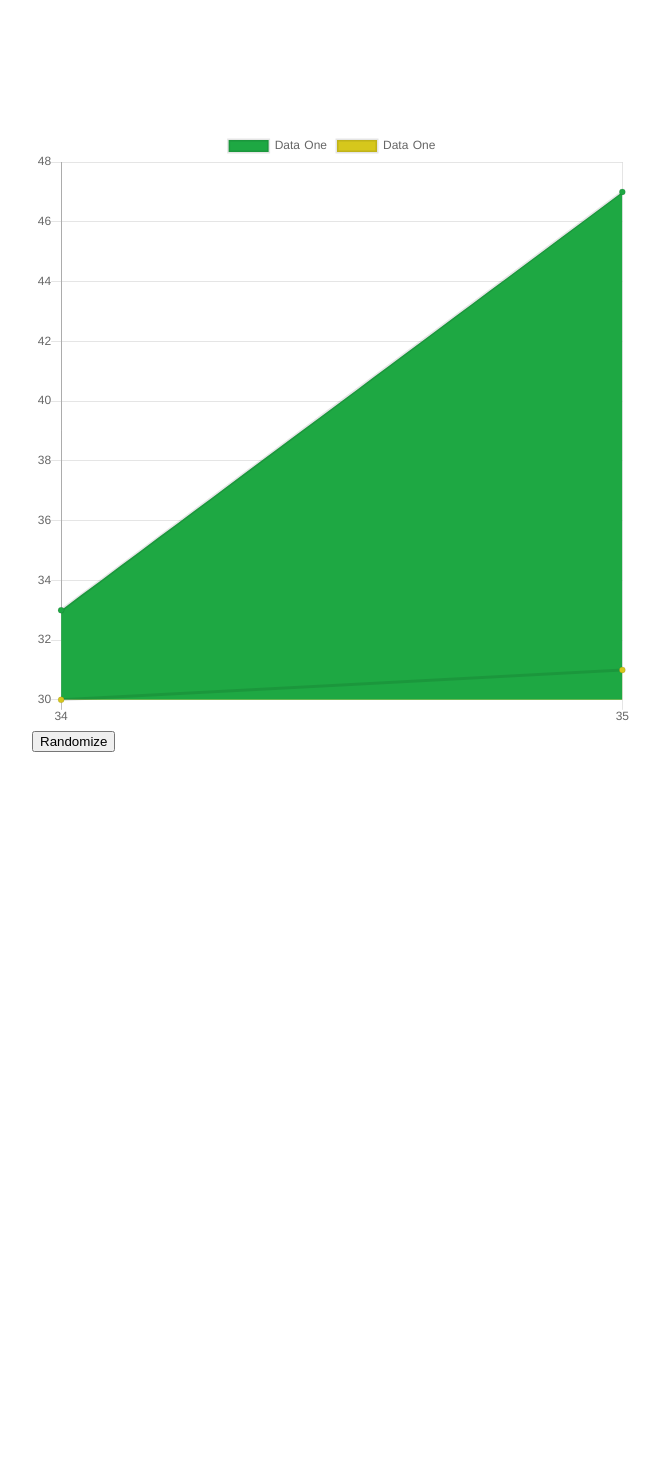
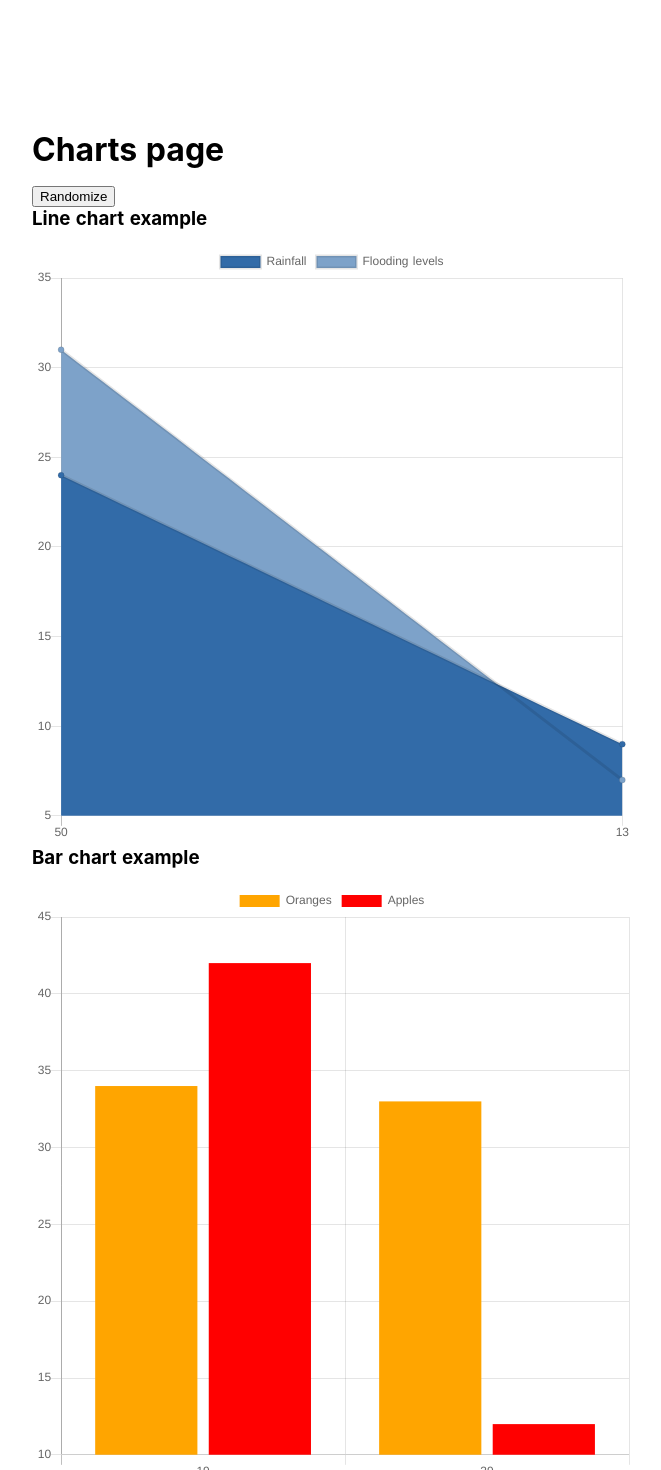
Before and after one commit to danielc92/nuxt-sandbox, a Nuxt app: page /charts in a window 1280 px wide. Shown: the part 20-1490 px from the top of the page, without its empty margins (308-969 px from the left). Before the commit the page ends 922 px from the top, so only its background shows below. Built offline with nearby package versions, Linux system fonts and the light colour scheme.

Commit message:
added bar charts example

```diff
--- /dev/null
+++ b/components/BarChart/BarChart.js
@@ -0,0 +1,13 @@
+import { Bar, mixins } from 'vue-chartjs'
+const { reactiveProp } = mixins
+
+export default {
+  extends: Bar,
+  mixins: [reactiveProp],
+  props: ['options'],
+  mounted() {
+    // this.chartData is created in the mixin.
+    // If you want to pass options please create a local options object
+    this.renderChart(this.chartData, this.options)
+  },
+}
--- a/pages/charts.vue
+++ b/pages/charts.vue
@@ -1,20 +1,28 @@
 <template>
   <div class="small">
-    <line-chart :chart-data="datacollection"></line-chart>
+    <h1>Charts page</h1>
     <button @click="fillData()">Randomize</button>
+    <h3>Line chart example</h3>
+    <line-chart :chart-data="lineData"></line-chart>
+
+    <h3>Bar chart example</h3>
+    <bar-chart :chart-data="barData"></bar-chart>
   </div>
 </template>
 
 <script>
 import LineChart from '~/components/LineChart/LineChart.js'
+import BarChart from '~/components/BarChart/BarChart.js'
 
 export default {
   components: {
+    BarChart,
     LineChart,
   },
   data() {
     return {
-      datacollection: null,
+      barData: null,
+      lineData: null,
     }
   },
   mounted() {
@@ -22,17 +30,38 @@ export default {
   },
   methods: {
     fillData() {
-      this.datacollection = {
+      this.fillLineData()
+      this.fillBarData()
+    },
+    fillLineData() {
+      this.lineData = {
         labels: [this.getRandomInt(), this.getRandomInt()],
         datasets: [
           {
-            label: 'Data One',
-            backgroundColor: '#1ea843',
+            label: 'Rainfall',
+            backgroundColor: '#326ba8',
             data: [this.getRandomInt(), this.getRandomInt()],
           },
           {
-            label: 'Data One',
-            backgroundColor: '#d6c71c',
+            label: 'Flooding levels',
+            backgroundColor: '#7da2c9',
+            data: [this.getRandomInt(), this.getRandomInt()],
+          },
+        ],
+      }
+    },
+    fillBarData() {
+      this.barData = {
+        labels: [this.getRandomInt(), this.getRandomInt()],
+        datasets: [
+          {
+            label: 'Oranges',
+            backgroundColor: 'orange',
+            data: [this.getRandomInt(), this.getRandomInt()],
+          },
+          {
+            label: 'Apples',
+            backgroundColor: 'red',
             data: [this.getRandomInt(), this.getRandomInt()],
           },
         ],
```
